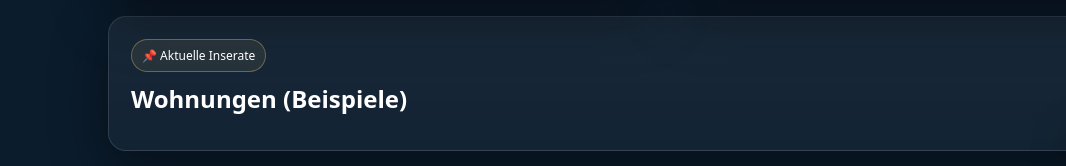
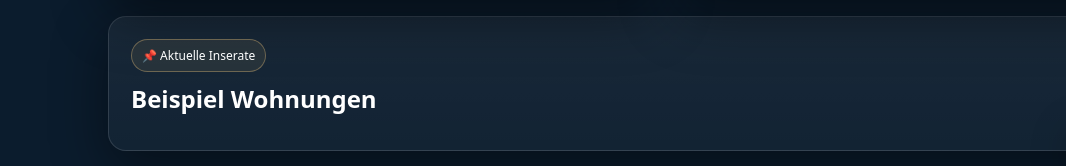
Before and after one commit to hurghadacoastliving/hurghada-coast-living, a plain HTML site: page index.html in a window 1280 px wide. Shown: the part 623-789 px from the top of the page, 0-1066 px from the left. Drawn offline with Linux system fonts and the light colour scheme.

Commit message:
Update index.html

```diff
--- a/index.html
+++ b/index.html
@@ -233,9 +233,7 @@
 
   <label style="display:flex;gap:8px;margin-top:10px;">
     <input type="checkbox" name="privacy" required>
-    <span> Ich stimme der
-      <a href="/datenschutz.html" target="_blank">Datenschutzerklärung</a>
-      zu.
+    <span> Ich stimme der <a href="/datenschutz.html" target="_blank">Datenschutzerklärung</a> zu.
     </span>
   </label>
 
@@ -249,7 +247,7 @@
       <div class="card">
         <div class="pad">
           <span class="badge">📌 Aktuelle Inserate</span>
-          <h2 style="margin:10px 0 8px;">Wohnungen (Beispiele)</h2>
+          <h2 style="margin:10px 0 8px;">Beispiel Wohnungen</h2>
           <p class="small" id="listingsHint"></p>
           <div id="listingsGrid"></div>
         </div>
```
